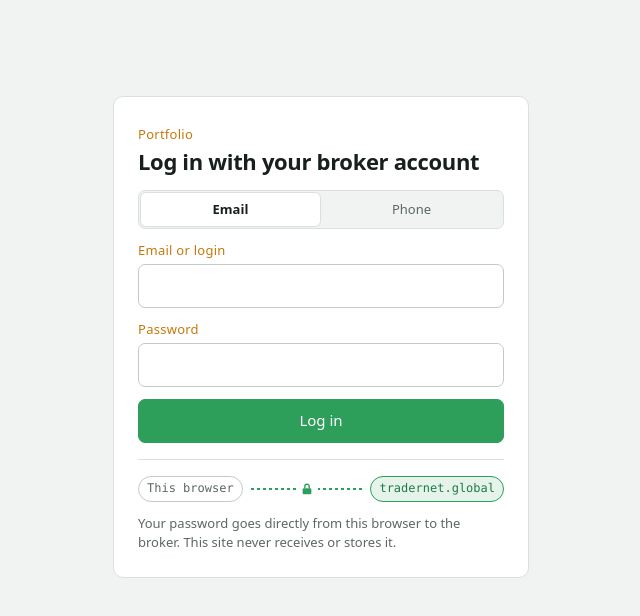
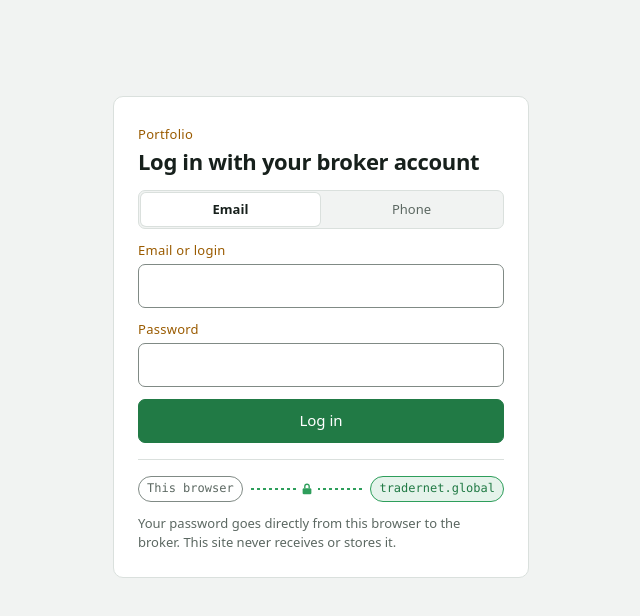
Before and after one commit to zigmund/nyfpt, a Vue app: page /#/login in a window 1280 px wide. Shown: the top 616 px of the page, without its empty margins (319-959 px from the left). Built offline with nearby package versions, Linux system fonts and the light colour scheme.

Commit message:
fix: AA contrast in light theme

```diff
--- a/src/styles/app.css
+++ b/src/styles/app.css
@@ -7,14 +7,14 @@
   --c-fg: #17201C;
   --c-muted: #5C6862;
   --c-line: #DAE0DD;
-  --c-line-strong: #C3CBC7;
+  --c-line-strong: #808A85;     /* control boundaries: >= 3:1 on bg and panel (WCAG 1.4.11) */
   --c-accent: #2E9E5B;          /* "dollar" green: accent, gains */
   --c-accent-ink: #217A45;      /* accent as small text on white (AA contrast) */
   --c-accent-soft: rgba(46, 158, 91, .12);
-  --c-amber: #C7780A;           /* section labels */
+  --c-amber: #9A5B00;           /* section labels (small text: >= 4.5:1) */
   --c-amber-soft: rgba(199, 120, 10, .10);
-  --c-pos: #2E9E5B;
-  --c-neg: #D9534F;             /* losses and danger only */
+  --c-pos: #2E9E5B;             /* charts and graphics; text uses --c-accent-ink */
+  --c-neg: #D9534F;             /* losses and danger only; text uses --c-neg-ink */
   --c-neg-ink: #B93A36;
   --c-neg-soft: rgba(217, 83, 79, .10);
   --c-skel: #E3E8E5;
@@ -26,7 +26,6 @@
   --c-thumb: #FFFFFF;           /* switch thumb */
   --c-shadow: rgba(23, 32, 28, .25);
   --c-shadow-soft: rgba(23, 32, 28, .1);
-  --c-neg-line: rgba(217, 83, 79, .45);
   --c-overlay: rgba(241, 243, 242, .86);
 
   /* Type */
@@ -56,14 +55,14 @@
   color-scheme: light;
 }
 
-/* Dark palette: near-black neutral, WCAG AA (small text >= 4.5:1, graphics >= 3:1); checked in tests/theme.test.js */
+/* Dark palette: near-black neutral, WCAG AA (small text >= 4.5:1, graphics and control borders >= 3:1); checked in tests/theme.test.js */
 :root[data-theme="dark"] {
   --c-bg: #0D0F0E;
   --c-panel: #161A18;
   --c-fg: #E9EDEB;
   --c-muted: #9DAAA3;
   --c-line: #2A312E;
-  --c-line-strong: #454E4A;
+  --c-line-strong: #66706B;
   --c-accent: #3FBF76;
   --c-accent-ink: #52CC85;
   --c-accent-soft: rgba(63, 191, 118, .16);
@@ -82,7 +81,6 @@
   --c-thumb: #E9EDEB;
   --c-shadow: rgba(0, 0, 0, .5);
   --c-shadow-soft: rgba(0, 0, 0, .5);
-  --c-neg-line: rgba(255, 123, 115, .5);
   --c-overlay: rgba(13, 15, 14, .86);
 
   color-scheme: dark;
@@ -126,8 +124,8 @@ button, input, select { font: inherit; color: inherit; }
   font-variant-numeric: tabular-nums;
 }
 
-.pos { color: var(--c-pos); }
-.neg { color: var(--c-neg); }
+.pos { color: var(--c-accent-ink); }
+.neg { color: var(--c-neg-ink); }
 
 @media (prefers-reduced-motion: reduce) {
   *, *::before, *::after {
@@ -309,16 +307,20 @@ button, input, select { font: inherit; color: inherit; }
 .btn--block { width: 100%; }
 
 .btn--primary {
-  background: var(--c-accent);
-  border-color: var(--c-accent);
+  background: var(--c-accent-ink);
+  border-color: var(--c-accent-ink);
   color: var(--c-on-accent);
 }
 
-.btn--primary:hover:not(:disabled) { background: var(--c-accent-ink); border-color: var(--c-accent-ink); }
+/* Toward --c-fg: darker in light, lighter in dark; text contrast only grows. */
+.btn--primary:hover:not(:disabled) {
+  background: color-mix(in srgb, var(--c-accent-ink) 85%, var(--c-fg));
+  border-color: color-mix(in srgb, var(--c-accent-ink) 85%, var(--c-fg));
+}
 
 .btn--danger {
   color: var(--c-neg-ink);
-  border-color: var(--c-neg-line);
+  border-color: var(--c-neg);
 }
 
 .btn--danger:hover:not(:disabled) { background: var(--c-neg-soft); border-color: var(--c-neg); }
@@ -1010,8 +1012,8 @@ th[aria-sort="descending"] .ptable__sort::after { content: " ↓"; }
 }
 
 .lede b { font-weight: 600; color: var(--c-fg); font-family: var(--font-mono); font-variant-numeric: tabular-nums; }
-.lede b.pos { color: var(--c-pos); }
-.lede b.neg { color: var(--c-neg); }
+.lede b.pos { color: var(--c-accent-ink); }
+.lede b.neg { color: var(--c-neg-ink); }
 .lede.skel { max-width: none; }
 
 .tiles {
@@ -1080,7 +1082,7 @@ th[aria-sort="descending"] .ptable__sort::after { content: " ↓"; }
 .flash-up { animation: flash-up .6s ease-out; }
 .flash-down { animation: flash-down .6s ease-out; }
 @keyframes flash-up { from { background: color-mix(in srgb, var(--c-pos) 28%, transparent); } to { background: transparent; } }
-@keyframes flash-down { from { background: var(--c-neg-soft); } to { background: transparent; } }
+@keyframes flash-down { from { background: color-mix(in srgb, var(--c-neg) 28%, transparent); } to { background: transparent; } }
 
 @media (max-width: 30rem) {
   .h-narrow { display: none; }
```
Also changed, not shown: 1 other file (tests, documents, lock files or other folders).
